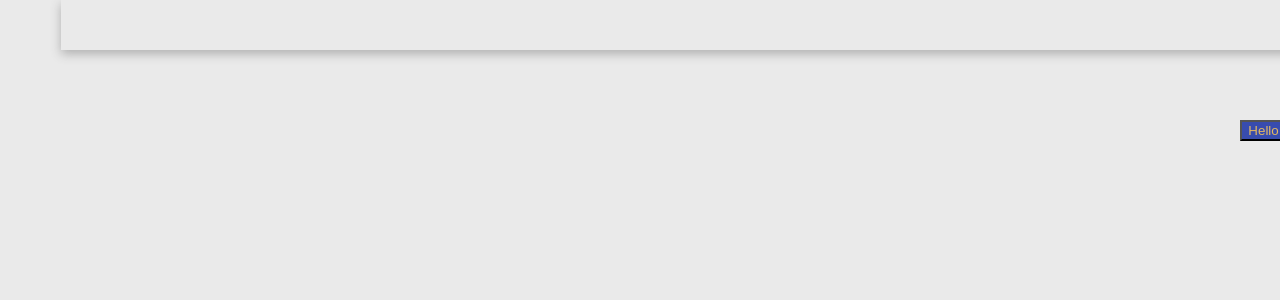
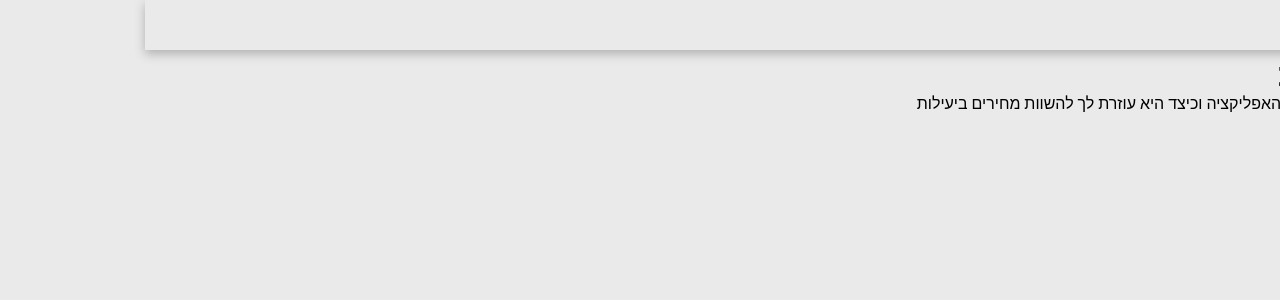
Before and after one commit to ArielBarkan/Calculator, a React (Vite) app: page /about in a window 1280 px wide. Shown: the top 300 px of the page. Built offline with nearby package versions, Linux system fonts and the light colour scheme.

Commit message:
handling PageHeader.tsx for all pages

```diff
--- a/public/locales/en-US/common.json
+++ b/public/locales/en-US/common.json
@@ -31,6 +31,7 @@
   },
   "pages": {
     "about": {
+      "subTitle": "Learn more about this app and how it helps you compare prices effectively",
       "title": "About"
     },
     "calculator": {
--- a/public/locales/es/common.json
+++ b/public/locales/es/common.json
@@ -31,6 +31,7 @@
   },
   "pages": {
     "about": {
+      "subTitle": "Descubre más sobre esta aplicación y cómo te ayuda a comparar precios de manera efectiva",
       "title": "Acerca de"
     },
     "calculator": {
--- a/public/locales/he-IL/common.json
+++ b/public/locales/he-IL/common.json
@@ -31,6 +31,7 @@
   },
   "pages": {
     "about": {
+      "subTitle": "למד עוד על האפליקציה וכיצד היא עוזרת לך להשוות מחירים ביעילות",
       "title": "אודות"
     },
     "calculator": {
--- a/src/components/pageHeader/PageHeader.tsx
+++ b/src/components/pageHeader/PageHeader.tsx
@@ -2,7 +2,7 @@
 import { Link } from "react-router-dom";
 
 // Custom imports
-import { PageTitleWrapper, TitleRow, Title, SubTitle, Back } from "./pageHeader.wrappers";
+import { PageHeaderWrapper, TitleRow, Title, SubTitle, Back } from "./pageHeader.wrappers";
 import { IconBack } from "../../styles";
 import { PageHeaderProps } from "../../types";
 
@@ -10,7 +10,7 @@ const PageHeader = (props: PageHeaderProps) => {
     const { title, subTitle, linkTo } = props;
 
     return (
-        <PageTitleWrapper>
+        <PageHeaderWrapper>
             <TitleRow>
                 {linkTo && (
                     <Back>
@@ -19,8 +19,8 @@ const PageHeader = (props: PageHeaderProps) => {
                 )}
                 <Title>{title}</Title>
             </TitleRow>
-            <SubTitle>{subTitle}</SubTitle>
-        </PageTitleWrapper>
+            <SubTitle alignStart={!linkTo}>{subTitle}</SubTitle>
+        </PageHeaderWrapper>
     );
 };
 
--- a/src/components/pageHeader/pageHeader.wrappers.ts
+++ b/src/components/pageHeader/pageHeader.wrappers.ts
@@ -1,35 +1,37 @@
 // React and modules imports
 import styled from "styled-components";
 
-const PageTitleWrapper = styled.div`
+const PageHeaderWrapper = styled.div`
     display: flex;
     flex-direction: column;
     align-items: flex-start; /* Align items to start */
-    padding: 2rem 0 1rem;
+    padding: 2rem 1rem 1rem;
 `;
 
 // ✅ New Wrapper to Align Back and Title Horizontally
 const TitleRow = styled.div`
     display: flex;
     align-items: center; /* Vertically center Back and Title */
-    gap: 1rem; /* Adds space between Back and Title */
     width: 100%;
 `;
 
 const Back = styled.div`
     display: flex;
-
-    padding: 0 1rem;
+    padding: 0 0 0 .5rem;
+    //background-color: yellow;
 `;
 
 const Title = styled.h1`
     margin: 0;
-    flex-grow: 1; /* Allows title to take available space */
+    flex-grow: 1;
+    //background-color: green;
 `;
 
-const SubTitle = styled.p`
+const SubTitle = styled.p<{ alignStart: boolean }>`
     margin: 0;
+    margin-inline-start: ${({ alignStart }) => (alignStart) ? "0" : "2rem"};
     width: 100%; /* Ensures it takes full width */
+
 `;
 
-export { PageTitleWrapper, TitleRow, Title, SubTitle, Back };
+export { PageHeaderWrapper, TitleRow, Title, SubTitle, Back };
--- a/src/views/pages/about/AboutPage.tsx
+++ b/src/views/pages/about/AboutPage.tsx
@@ -2,7 +2,7 @@
 import { useTranslation } from "react-i18next";
 
 // Custom imports
-import { CustomButton } from "../../../components";
+import { PageHeader } from "../../../components";
 
 
 const AboutPage = () => {
@@ -10,12 +10,12 @@ const AboutPage = () => {
 
 
     return (
-        <p style={{ padding: "5rem 0 0" }}>
-            {translate("common:pages.about.title")}
+        <>
+            <PageHeader title={translate("common:pages.about.title")}
+                        subTitle={translate("common:pages.about.subTitle")} linkTo={"/"} />
 
-            <CustomButton>Hello</CustomButton>
 
-        </p>
+        </>
     );
 };
 
```
